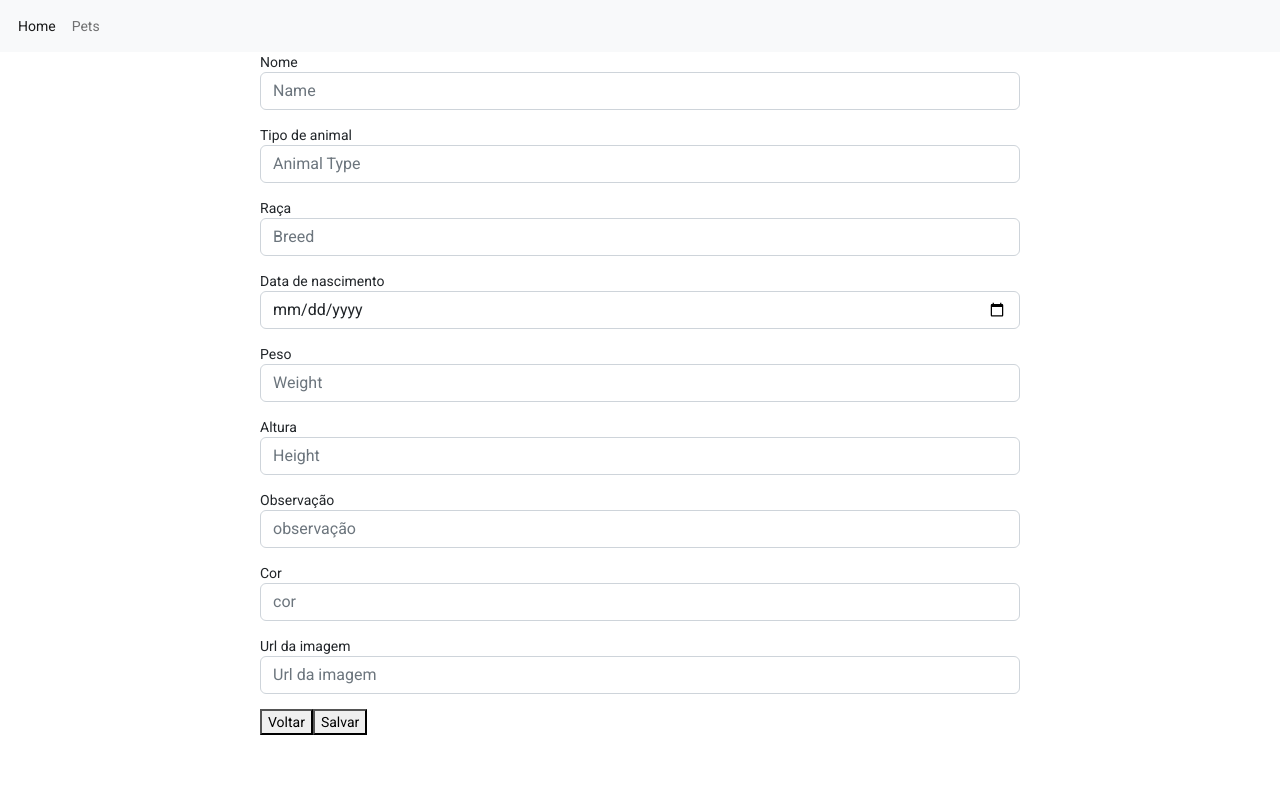
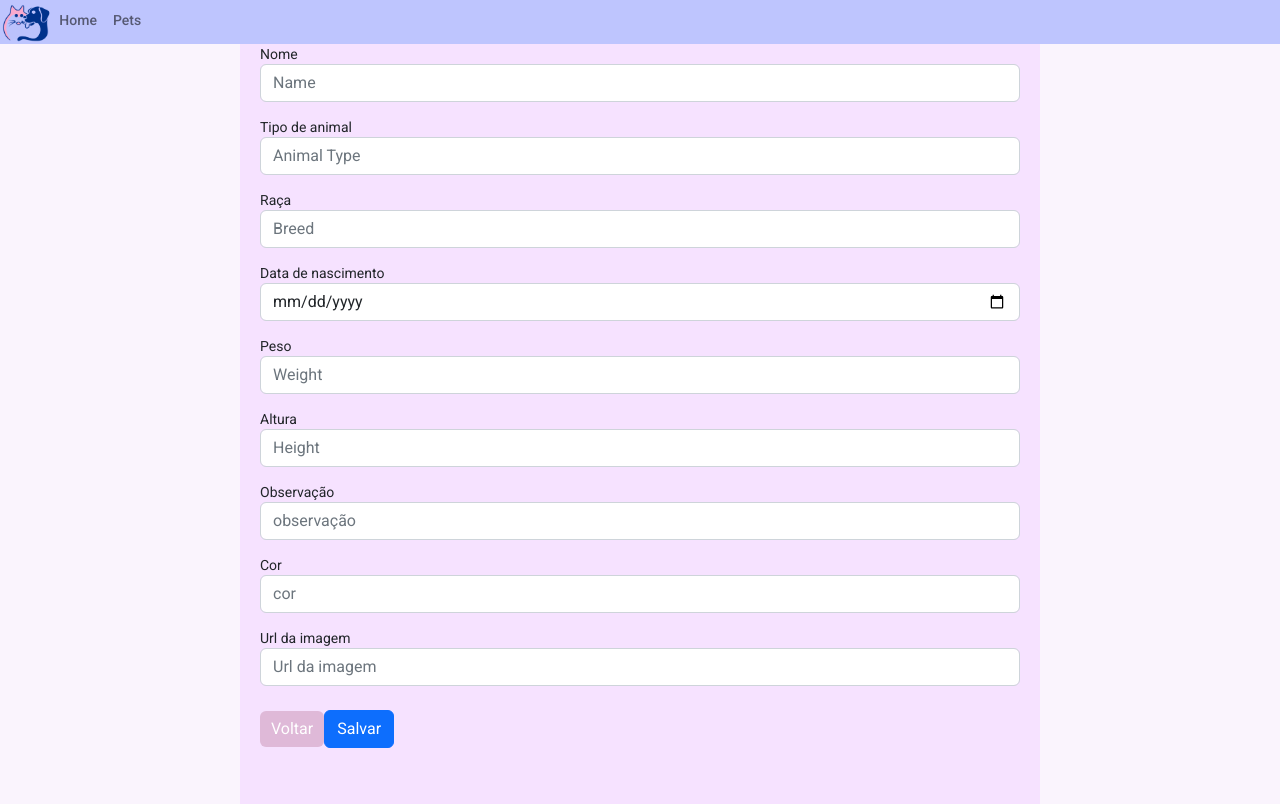
Before and after one commit to AllanGreffin/PetApp, an Angular app: page /pet-details in a window 1280 px wide. Built offline with nearby package versions, Linux system fonts and the light colour scheme.

Commit message:
pre-fontawesome

```diff
--- a/src/app/app.component.scss
+++ b/src/app/app.component.scss
@@ -0,0 +1,3 @@
+.app{
+    background-color: rgb(233, 174, 248);
+}
--- a/src/app/dashboard/dashboard.component.html
+++ b/src/app/dashboard/dashboard.component.html
@@ -1,4 +1,12 @@
-<!-- nav menu -->
-<div>
+<div class="content">
+    <img src="../../../assets/images/logo-transparent.png" class="logo-dashboard" alt="">
+    <div class="welcome">
+        <h1>Bem vindo ao Pet App!</h1>
+        <h2>O App para quem cuida bem do seu melhor amigo!</h2>
+    </div>
 
+    <p class="about">
+        Aqui você pode cadastrar seus Pets e acompanhar o histórico de vacinas e exames de cada um deles,
+         além de possuir um histórico de comportamentos e medidas
+    </p>
 </div>
--- a/src/app/dashboard/dashboard.component.scss
+++ b/src/app/dashboard/dashboard.component.scss
@@ -0,0 +1,23 @@
+.content{
+    display: flex;
+    flex-direction: column;
+    align-items: center;
+}
+
+.welcome{
+    display: flex;
+    flex-direction: column;
+    h1{
+        align-self: center;
+    }
+}
+
+.logo-dashboard{
+    width: 40%;
+    margin: 20px auto 50px auto;
+}
+
+.about{
+    font-family: Roboto, 16px, "Helvetica Neue", sans-serif;
+    font-weight: 500;
+}
--- a/src/app/menu/menu.component.html
+++ b/src/app/menu/menu.component.html
@@ -1,12 +1,14 @@
-<nav class="navbar navbar-expand-lg navbar-light bg-light" *ngIf="showMenu()">
+<nav class="navbar navbar-expand-lg navbar-light pt-0" *ngIf="showMenu()">
     <!-- <a class="navbar-brand" href="dashboard">Navbar</a> -->
+
     <button class="navbar-toggler" type="button" data-toggle="collapse" data-target="#navbarNavAltMarkup"
         aria-controls="navbarNavAltMarkup" aria-expanded="false" aria-label="Toggle navigation">
         <span class="navbar-toggler-icon"></span>
     </button>
-    <div class="collapse navbar-collapse menu" id="navbarNavAltMarkup">
+    <div class="collapse navbar-collapse menu primary-color" id="navbarNavAltMarkup">
         <div class="navbar-nav">
-            <a class="nav-item nav-link active" href="dashboard">Home</a>
+            <img src="../../../assets/images/logo-transparent.png" class="logo" alt="">
+            <a class="nav-item nav-link" href="dashboard">Home</a>
             <a class="nav-item nav-link" href="pet-list">Pets</a>
             <!-- <a class="nav-item nav-link" href="dashboard">Pricing</a>
             <a class="nav-item nav-link" href="dashboard">Outra Página</a> -->
--- a/src/app/menu/menu.component.scss
+++ b/src/app/menu/menu.component.scss
@@ -1,3 +1,23 @@
 .menu{
-    padding-left: 10px;
+    padding: 2px;
+    background-color: #BEC5FE;
+    a:hover{
+        background-color: #8b4cbe;
+        color: #ffffff;
+        border-radius: 10px;
+    }
+    text-align: center;
+    a{
+        text-decoration: none;
+        font-size: 14px;
+        font-weight: 500;
+    }
 }
+
+.logo{
+    height: 40px;
+}
+
+.navbar{
+    padding-bottom: 0px;
+}
--- a/src/app/models/pet.model.ts
+++ b/src/app/models/pet.model.ts
@@ -1,14 +1,14 @@
 export class Pet{
 
-    id: null;
-    name: null;
-    animalType: null;
-    breed: null;
-    birthDate: null;
-    weight: null;
-    height: null;
-    color: null;
-    observation: null;
-    imageUrl: null;
+    id: string;
+    name: string;
+    animalType: string;
+    breed: string;
+    birthDate: string;
+    weight: string;
+    height: string;
+    color: string;
+    observation: string;
+    imageUrl: string;
     userId: string;
 }
--- a/src/app/pet-list/pet-details/pet-details.component.html
+++ b/src/app/pet-list/pet-details/pet-details.component.html
@@ -37,6 +37,6 @@
         <label for="imageUrl">Url da imagem</label>
         <input type="text" class="form-control" id="imageUrl" placeholder="Url da imagem" formControlName="imageUrl">
     </div>
-    <button (click)="back()">Voltar</button>
-    <button (click)="save()">Salvar</button>
+    <button (click)="back()" class="btn btn-secundary btn-gray">Voltar</button>
+    <button (click)="save()" class="btn btn-primary">Salvar</button>
 </form>
--- a/src/app/pet-list/pet-details/pet-details.component.scss
+++ b/src/app/pet-list/pet-details/pet-details.component.scss
@@ -24,3 +24,14 @@ form div{
         border: 1px solid #7e17d3;
     }
 }
+
+.btn-gray{
+    background-color: rgb(223, 185, 216);
+    color: #ffffff;
+    padding: 5px 10px;
+    margin: 10px 0;
+    &:hover{
+        background-color: #e8c2f0 !important;
+        border-radius: 10px;
+    }
+  }
--- a/src/app/pet-list/pet-list.component.html
+++ b/src/app/pet-list/pet-list.component.html
@@ -20,9 +20,10 @@
                         <td>{{pet.name}}</td>
                         <td>{{pet.animalType}}</td>
                         <td>{{pet.breed}}</td>
-                        <td>{{pet.birthDate}}</td>
+                        <td>{{pet.birthDate | date : "dd/MM/yyyy"}}</td>
                         <td>{{pet.weight}}</td>
                         <td>{{pet.height}}</td>
+                        <td (click)="deletePet(pet)">Excluir</td>
                     </tr>
                 </tbody>
             </table>
--- a/src/app/pet-list/pet-list.component.ts
+++ b/src/app/pet-list/pet-list.component.ts
@@ -40,4 +40,10 @@ export class PetListComponent implements OnInit {
   newPet(){
     this.router.navigate(["/pet-details"]);
   }
+
+  deletePet(pet: Pet){
+    this.petService.DeletePetById(pet.id).subscribe((data: any) => {
+      this.getPets();
+    });
+  }
 }
--- a/src/styles.scss
+++ b/src/styles.scss
@@ -35,12 +35,24 @@ $PetApp-theme: mat.define-light-theme((
 
 /* You can add global styles to this file, and also import other style files */
 
+*{
+    margin: 0;
+    padding: 0;
+    box-sizing: border-box;
+}
+
 html, body { height: 100%; }
-body { margin: 0; font-family: Roboto, "Helvetica Neue", sans-serif; }
+body {
+  margin: 0;
+  font-family: Roboto, 14px, "Helvetica Neue", sans-serif;
+  background-color: rgb(250, 244, 253) !important;
+}
 
 .content{
   margin: 0 auto;
   width: 100%;
   max-width: 800px;
   padding: 0 20px;
+  background-color: rgb(246, 226, 255);
+  height: calc(100% - 40px);
 }
```
Also changed, not shown: src/app/app.component.html (line endings or trailing spaces), src/assets/images/logo-transparent.png (added), src/assets/images/logo.png (added).
